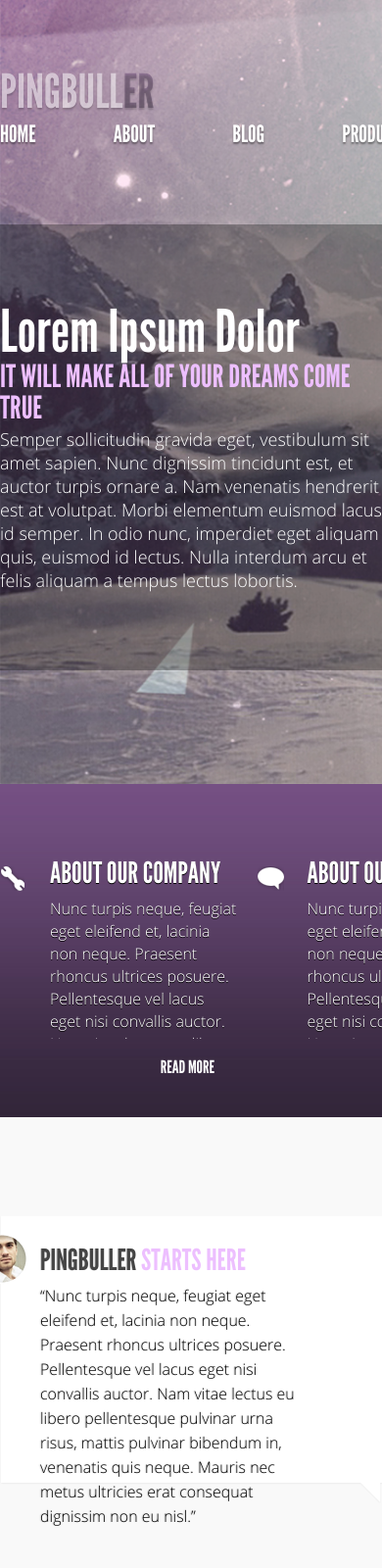
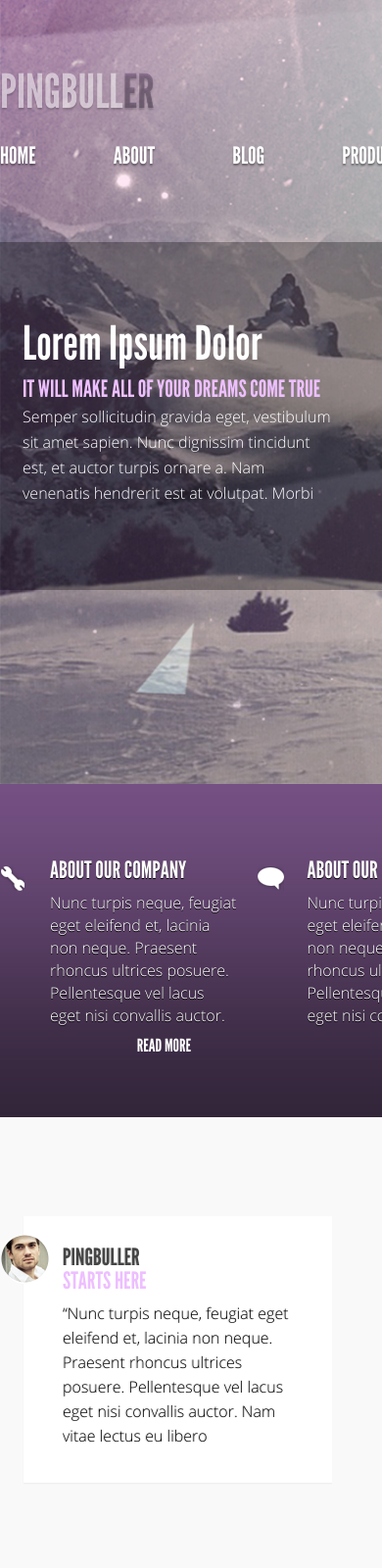
Before and after one commit to zizu89ua/homework_7-8, a plain HTML site: page index.html in a window 390 px wide. Shown: the top 1600 px of the page at 98% size. Drawn offline with Linux system fonts and the light colour scheme.

Commit message:
finish 768

```diff
--- a/css/style.css
+++ b/css/style.css
@@ -441,6 +441,9 @@ footer{
     .logo-name__link{
         float: none;
     }
+    .nav{
+        padding-top: 29px;
+    }
     .nav__list{
         display: flex;
         justify-content: space-between;
@@ -449,7 +452,54 @@ footer{
         margin-left: 0;
     }
     .slider{
-        margin-top: 80px;
+        margin-top: 76px;
+    }
+    .slider-text{
+        width: 41%;
+        padding-left: 23px;
+    }
+    .slider-text__titel{
+        font-size: 48px;
+    }
+    .slider-text__subtitile{
+        font-size: 24px;
+        padding-top: 10px;
+    }
+    .slider-text__item{
+        font-size: 16px;
+        line-height: 26px;
+        height: 110px;
+        overflow: hidden;
+    }
+    .content__about-header{
+        font-size: 24px;
+    }
+    .content__read-more {
+        padding-top: 7px;
+        padding-right: 48px;
+    }
+    .left-col{
+        margin-left: 23px;
+        width: 275px;
+    }
+
+    .left-col__text{
+        height: 43%;
+        overflow: hidden;
+        padding-right: 40px;
+    }
+    .left-col__title{
+        font-size: 24px;
+        width: 110px;
+    }
+    .right-col__text{
+        overflow: hidden;
+        width: 260px;
+        height: 15px;
+    }
+    .wrap-block{
+        display: flex;
+        justify-content: space-between;
     }
     .footer-block__block--logo,
     .footer-leftcol__title,
@@ -466,7 +516,15 @@ footer{
         height: 55%;
         width: 85%;
     }
+    footer{
+        height: 200px;
+    }
+    .footer-nav{
+        padding-top: 13px;
+    }
     .made-by{
         margin-right: 0px;
+        padding-right: 44px;
+        padding-top: 69px;
     }
 }
```
